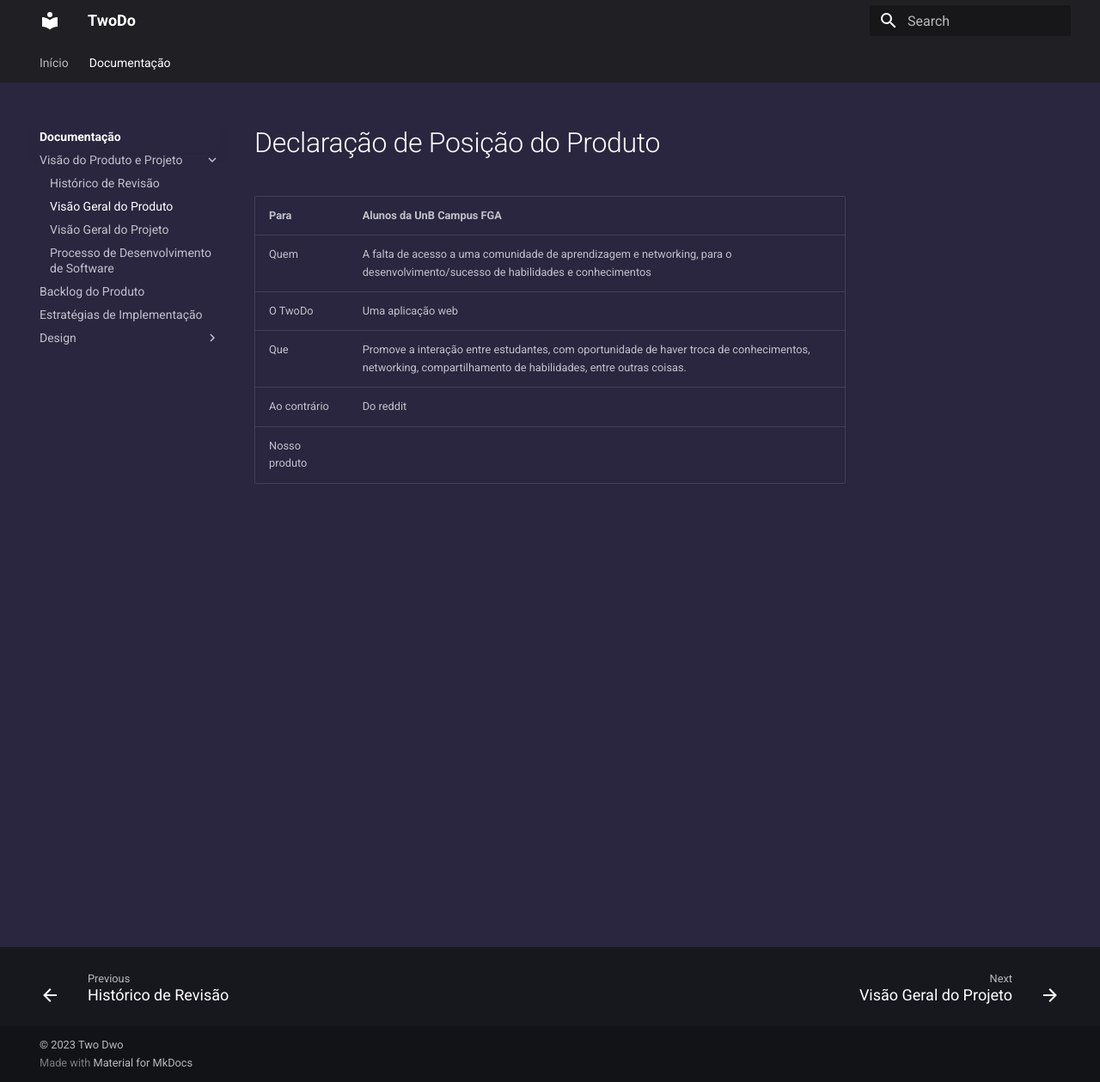
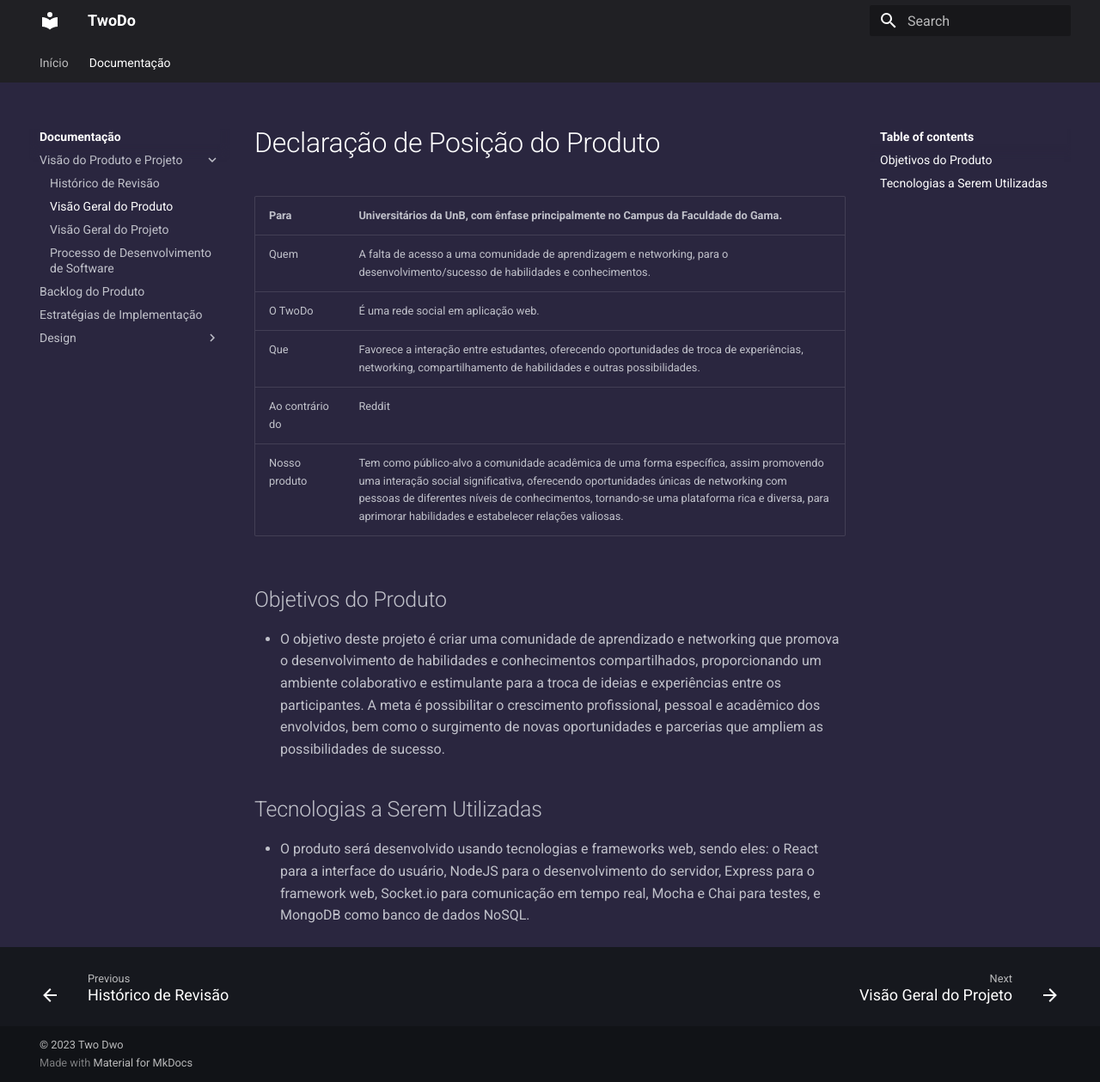
Before and after one commit to mdsreq-fga-unb/2023.1-TwoDo, an MkDocs documentation site: the page built from docs/documentacao/visaoProdutoProjeto/visaoGeralProduto.md, in a window 1280 px wide and 1259 px high. Shown: the whole window at 86% size. Built offline with MkDocs 1.6.1 and Material for MkDocs 9.7.7, drawn with Linux system fonts in a browser that asks for light colours.

Commit message:
Visão Geral do Produto concluído

```diff
--- a/docs/documentacao/visaoProdutoProjeto/visaoGeralProduto.md
+++ b/docs/documentacao/visaoProdutoProjeto/visaoGeralProduto.md
@@ -1,9 +1,18 @@
 #Declaração de Posição do Produto
 
-|Para          | Alunos da UnB Campus FGA|
+|Para          | Universitários da UnB, com ênfase principalmente no Campus da Faculdade do Gama.|
 |--------------|-------------------------|
-|Quem          |A falta de acesso a uma comunidade de aprendizagem e networking, para o desenvolvimento/sucesso de habilidades e conhecimentos|
-|O TwoDo       |Uma aplicação web |
-|Que           |Promove a interação entre estudantes, com oportunidade de haver troca de conhecimentos, networking, compartilhamento de habilidades, entre outras coisas.|
-|Ao contrário  |Do reddit|
-|Nosso produto |
+|Quem          |A falta de acesso a uma comunidade de aprendizagem e networking, para o desenvolvimento/sucesso de habilidades e conhecimentos.|
+|O TwoDo       |É uma rede social em aplicação web. |
+|Que           |Favorece a interação entre estudantes, oferecendo oportunidades de troca de experiências, networking, compartilhamento de habilidades e outras possibilidades.|
+|Ao contrário do |Reddit|
+|Nosso produto |Tem como público-alvo a comunidade acadêmica de uma forma específica, assim promovendo uma interação social significativa, oferecendo oportunidades únicas de networking com pessoas de diferentes níveis de conhecimentos, tornando-se uma plataforma rica e diversa, para aprimorar habilidades e estabelecer relações valiosas.|
+
+
+##Objetivos do Produto
+
+- O objetivo deste projeto é criar uma comunidade de aprendizado e networking que promova o desenvolvimento de habilidades e conhecimentos compartilhados, proporcionando um ambiente colaborativo e estimulante para a troca de ideias e experiências entre os participantes. A meta é possibilitar o crescimento profissional, pessoal e acadêmico dos envolvidos, bem como o surgimento de novas oportunidades e parcerias que ampliem as possibilidades de sucesso.
+
+##Tecnologias a Serem Utilizadas
+
+- O produto será desenvolvido usando tecnologias e frameworks web, sendo eles: o React para a interface do usuário, NodeJS para o desenvolvimento do servidor, Express para o framework web, Socket.io para comunicação em tempo real, Mocha e Chai para testes, e MongoDB como banco de dados NoSQL.
```
